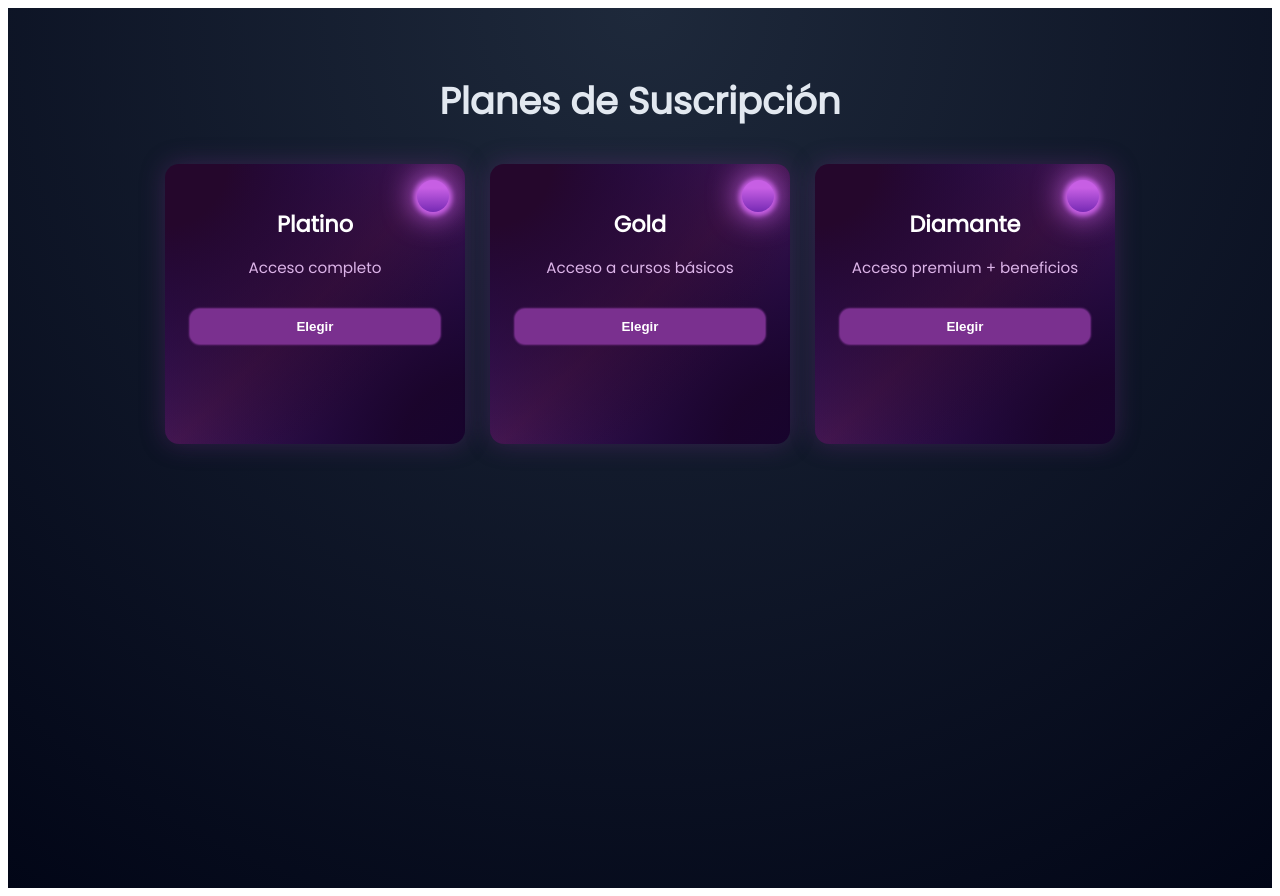
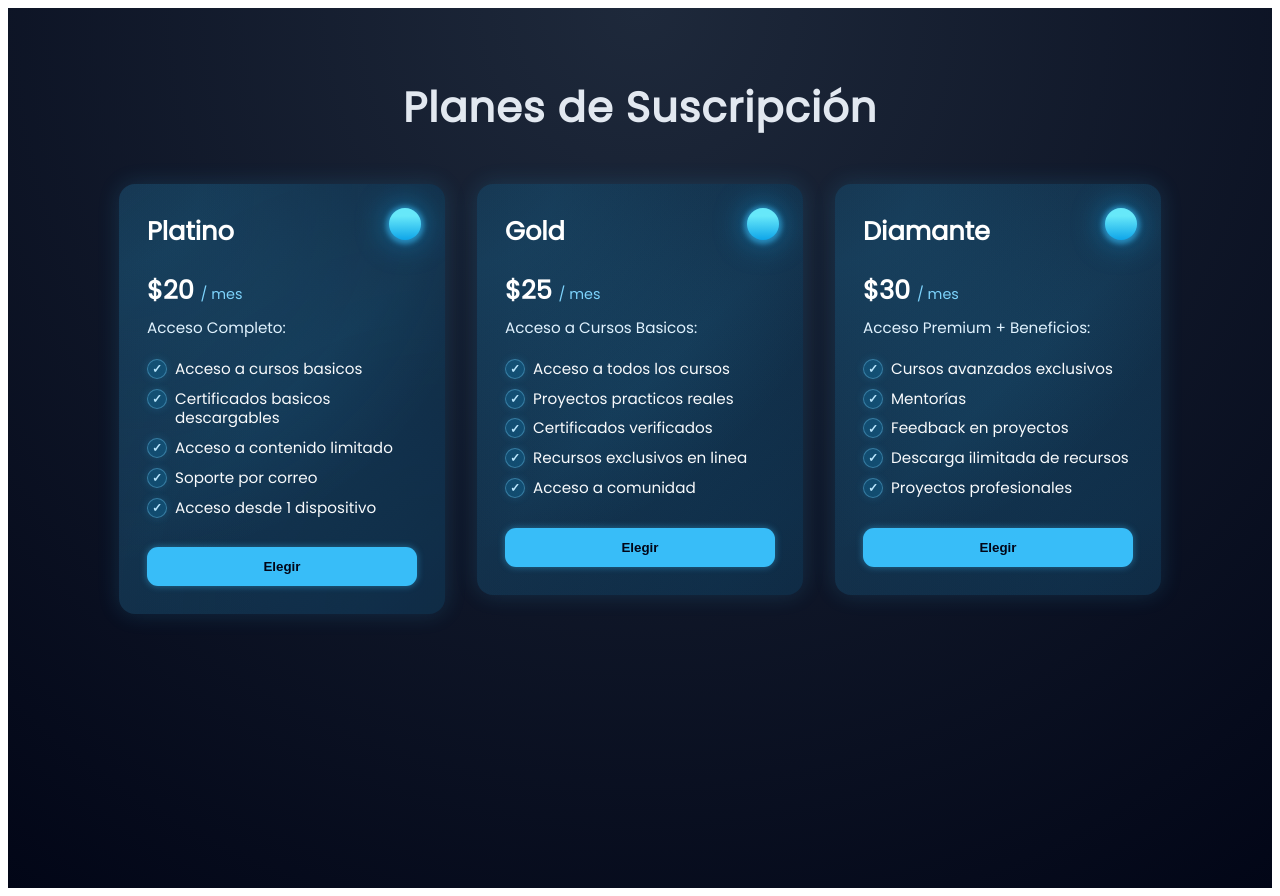
Before and after one commit to Kily10/proyecto-web, an Angular app in the folder frontend/: page /planes in a window 1280 px wide. Built offline with nearby package versions, Linux system fonts and the light colour scheme; sample sign-in values are in the browser's storage.

Commit message:
planes modificados

```diff
--- a/frontend/src/app/pages/planes/planes.css
+++ b/frontend/src/app/pages/planes/planes.css
@@ -8,107 +8,159 @@
 }
 
     .planes h1 {
-  margin-bottom: 35px;
-  font-size: 2.3rem;
+        margin-bottom: 45px;
+        font-size: 2.6rem;
         color: #e2e8f0;
+        letter-spacing: 1px;
     }
 
 .cards {
     display: flex;
     justify-content: center;
-  gap: 25px;
+    gap: 32px;
     flex-wrap: wrap;
 }
 
 .card {
     overflow: hidden;
     position: relative;
-  width: 250px;
-  min-height: 230px;
-  padding: 25px;
-  border-radius: 14px;
-  background-color: rgb(8, 19, 170);
-  background-image:
-    radial-gradient(
-      circle at 0% 0%,
-      rgb(37, 7, 44) 15%,
-      rgba(0, 0, 0, 0) 75%
-    ),
-    radial-gradient(
-      circle at 100% 100%,
-      rgba(25, 2, 31, 0.9) 15%,
-      rgba(0, 0, 0, 0) 150%
-    ),
-    linear-gradient(
-      135deg,
-      rgba(24, 8, 28, 0) 0%,
-      rgb(122, 48, 143) 50%,
-      rgba(24, 8, 28, 0) 100%
-    );
-  box-shadow: 0 0 25px rgba(122, 48, 143, 0.35);
+    width: 270px;
+    text-align: left;
+    padding: 28px;
+    border-radius: 16px;
+    /* SOLUCIÓN AL PROBLEMA */
+    min-height: auto;
+    height: fit-content;
+    background-color: #0f172a;
+    background-image: radial-gradient(circle at 0% 0%, rgba(56, 189, 248, 0.18) 15%, rgba(0, 0, 0, 0) 70%), radial-gradient(circle at 100% 100%, rgba(14, 165, 233, 0.14) 15%, rgba(0, 0, 0, 0) 120%), linear-gradient(135deg, rgba(15, 23, 42, 0) 0%, rgba(56, 189, 248, 0.10) 50%, rgba(15, 23, 42, 0) 100%);
+    box-shadow: 0 0 22px rgba(56, 189, 248, 0.16);
     transition: 0.3s ease;
 }
 
+    /* 🔵 Bolita (color original fuerte restaurado) */
     .card::before {
         content: "";
         position: absolute;
-  top: 1rem;
-  right: 1rem;
-  width: 2rem;
-  height: 2rem;
-  background-color: rgb(122, 48, 143);
-  background-image: linear-gradient(
-    0deg,
-    rgba(118, 42, 180, 1) 0%,
-    rgb(199, 95, 228) 75%
-  );
+        top: 24px;
+        right: 24px;
+        width: 32px;
+        height: 32px;
+        background-color: #38bdf8;
+        background-image: linear-gradient( 0deg, #0ea5e9 0%, #67e8f9 75% );
         border-radius: 9999px;
-  box-shadow:
-    0 1px 5px 3px rgb(199, 95, 228),
-    0 0 30px 5px rgb(199, 95, 228);
+        box-shadow: 0 1px 5px 3px rgba(56, 189, 248, 0.55), 0 0 30px 5px rgba(14, 165, 233, 0.45);
     }
 
+    /* Hover */
     .card:hover {
-  transform: scale(1.05);
-  box-shadow: 0 0 35px rgba(199, 95, 228, 0.55);
+        transform: translateY(-6px) scale(1.02);
+        box-shadow: 0 0 30px rgba(56, 189, 248, 0.28);
     }
 
+    /* Título alineado con bolita */
     .card h2 {
         position: relative;
         z-index: 2;
-  margin-bottom: 12px;
-  font-size: 1.4rem;
+        min-height: 32px;
+        display: flex;
+        align-items: center;
+        margin: 0 45px 20px 0;
+        font-size: 1.6rem;
         color: white;
         font-weight: 700;
     }
 
-.card p {
+    /* Precio */
+    .card .pricing {
         position: relative;
         z-index: 2;
-  color: rgb(220, 180, 232);
-  margin-bottom: 20px;
+        margin: 0 0 6px 0;
+        font-size: 1.6rem;
+        color: white;
+        font-weight: 700;
+    }
+
+    .card .pricing-time {
+        font-size: 0.9rem;
+        color: #7dd3fc;
+        font-weight: 500;
+    }
+
+    /* Subtítulo */
+    .card .sub-title {
+        position: relative;
+        z-index: 2;
+        display: block;
+        color: #e0f2fe;
         font-size: 0.95rem;
         font-weight: 500;
     }
 
+    /* Lista */
+    .card .list {
+        position: relative;
+        z-index: 2;
+        list-style: none;
+        padding: 0;
+        margin: 20px 0 20px 0;
+        display: flex;
+        flex-direction: column;
+        gap: 10px;
+    }
+
+    .card .list-item {
+        position: relative;
+        padding-left: 28px;
+        color: #f8fafc;
+        font-size: 0.95rem;
+        line-height: 1.3;
+    }
+
+    /* Check bonito */
+    .card .check {
+        display: none;
+    }
+
+    .card .list-item::before {
+        content: "✓";
+        position: absolute;
+        left: 0;
+        top: 0;
+        width: 18px;
+        height: 18px;
+        display: flex;
+        align-items: center;
+        justify-content: center;
+        background: rgba(14, 165, 233, 0.2);
+        color: #bae6fd;
+        border: 1px solid rgba(125, 211, 252, 0.35);
+        border-radius: 50%;
+        font-size: 0.75rem;
+        font-weight: 900;
+        box-shadow: 0 0 8px rgba(56, 189, 248, 0.18);
+    }
+
+    /*  Botón (color original restaurado) */
     .card button {
         overflow: hidden;
         cursor: pointer;
         position: relative;
         z-index: 2;
         margin-top: 10px;
-  padding: 10px 15px;
+        padding: 12px 15px;
         width: 100%;
-  background-color: rgb(122, 48, 143);
-  color: white;
+        background-color: #38bdf8;
+        color: #020617;
         border: none;
-  border-radius: 10px;
-  font-weight: bold;
-  box-shadow: 0px 0px 2px 1px rgb(122, 48, 143);
+        border-radius: 11px;
+        font-weight: 700;
+        box-shadow: 0px 0px 6px 1px rgba(56, 189, 248, 0.35);
         transition: all 0.3s ease;
     }
 
         .card button:hover {
-  background: rgb(122, 48, 143);
-  box-shadow: 0px 0px 20px 0 rgb(199, 95, 228);
+            background: #0ea5e9;
+            color: #020617;
+            box-shadow: 0px 0px 22px 0 rgba(56, 189, 248, 0.65);
+            transform: translateY(-2px);
         }
--- a/frontend/src/app/pages/planes/planes.html
+++ b/frontend/src/app/pages/planes/planes.html
@@ -1,3 +1,6 @@
+<head>
+<link rel="stylesheet" href="planes.css" />
+</head>
 <div class="planes">
 
     <h1>Planes de Suscripción</h1>
@@ -6,23 +9,52 @@
 
         <div class="card">
             <h2>Platino </h2>
-      <p>Acceso completo</p>
+            <p class="pricing">$20 <span class="pricing-time">/ mes</span></p>
+            <span class="sub-title">
+                Acceso Completo:
+                <ul class="list">
+                    <li class="list-item"><span class="check">✓</span> Acceso a cursos basicos</li>
+                    <li class="list-item"><span class="check">✓</span> Certificados basicos descargables</li>
+                    <li class="list-item"><span class="check">✓</span> Acceso a contenido limitado</li>
+                    <li class="list-item"><span class="check">✓</span> Soporte por correo</li>
+                    <li class="list-item"><span class="check">✓</span> Acceso desde 1 dispositivo</li>
+                </ul>
                     <button (click)="suscribirse('Platino')">Elegir</button>
+            </span>
         </div>
 
 
         <div class="card">
             <h2>Gold </h2>
-      <p>Acceso a cursos básicos</p>
+            <p class="pricing">$25 <span class="pricing-time">/ mes</span></p>
+            <span class="sub-title">
+                Acceso a Cursos Basicos:
+                <ul class="list">
+                    <li class="list-item"><span class="check">✓</span> Acceso a todos los cursos</li>
+                    <li class="list-item"><span class="check">✓</span> Proyectos practicos reales</li>
+                    <li class="list-item"><span class="check">✓</span> Certificados verificados</li>
+                    <li class="list-item"><span class="check">✓</span> Recursos exclusivos en linea</li>
+                    <li class="list-item"><span class="check">✓</span> Acceso a comunidad</li>
+                </ul>
+            </span>
                 <button (click)="suscribirse('Gold')">Elegir</button>
         </div>
 
         <div class="card">
             <h2>Diamante </h2>
-      <p>Acceso premium + beneficios</p>
+            <p class="pricing">$30 <span class="pricing-time">/ mes</span></p>
+            <span class="sub-title">
+                Acceso Premium + Beneficios:
+                <ul class="list">
+                    <li class="list-item"><span class="check">✓</span> Cursos avanzados exclusivos</li>
+                    <li class="list-item"><span class="check">✓</span> Mentorías</li>
+                    <li class="list-item"><span class="check">✓</span> Feedback en proyectos</li>
+                    <li class="list-item"><span class="check">✓</span> Descarga ilimitada de recursos</li>
+                    <li class="list-item"><span class="check">✓</span> Proyectos profesionales</li>
+                </ul>
+            </span>
             <button (click)="suscribirse('Diamante')">Elegir</button>
         </div>
 
     </div>
-
 </div>
```
Lines whose indentation alone changed are shown as unchanged.
